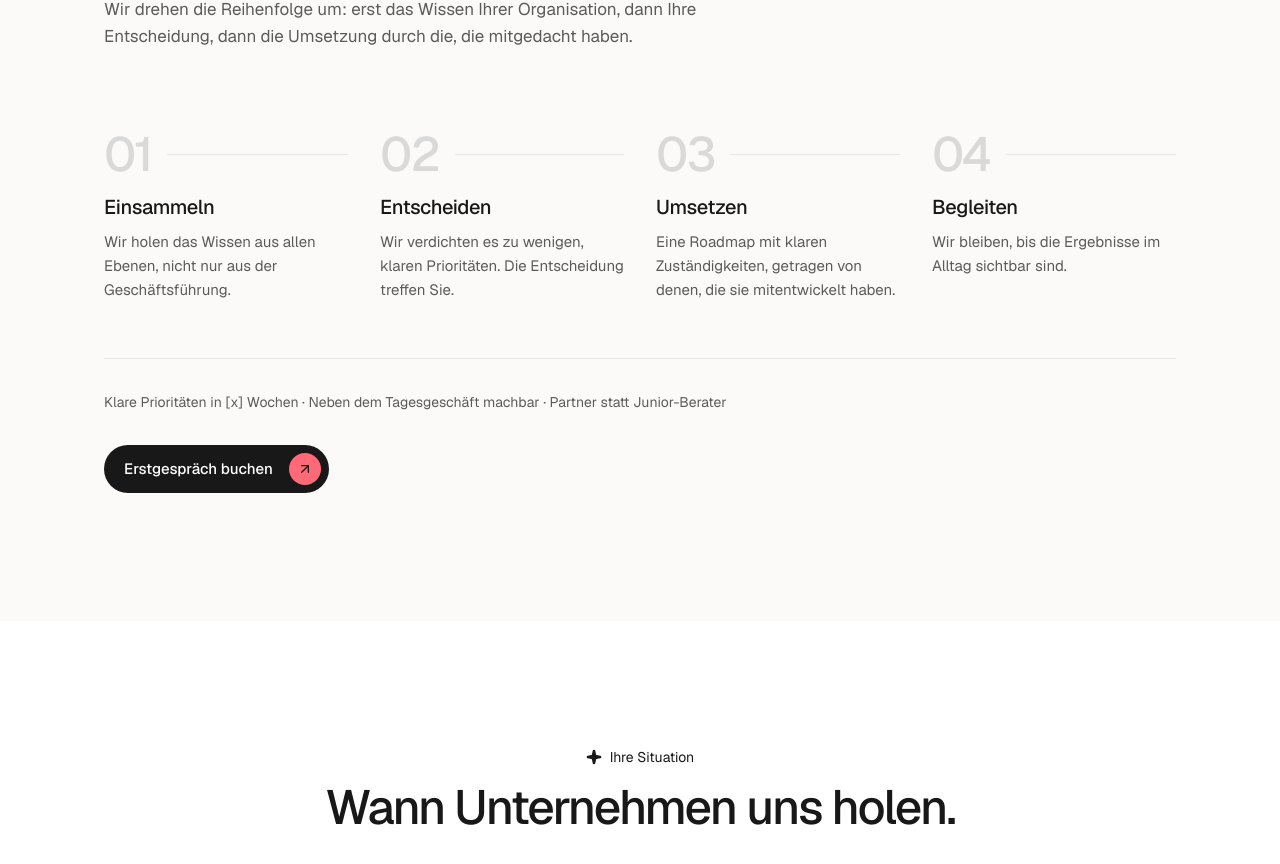
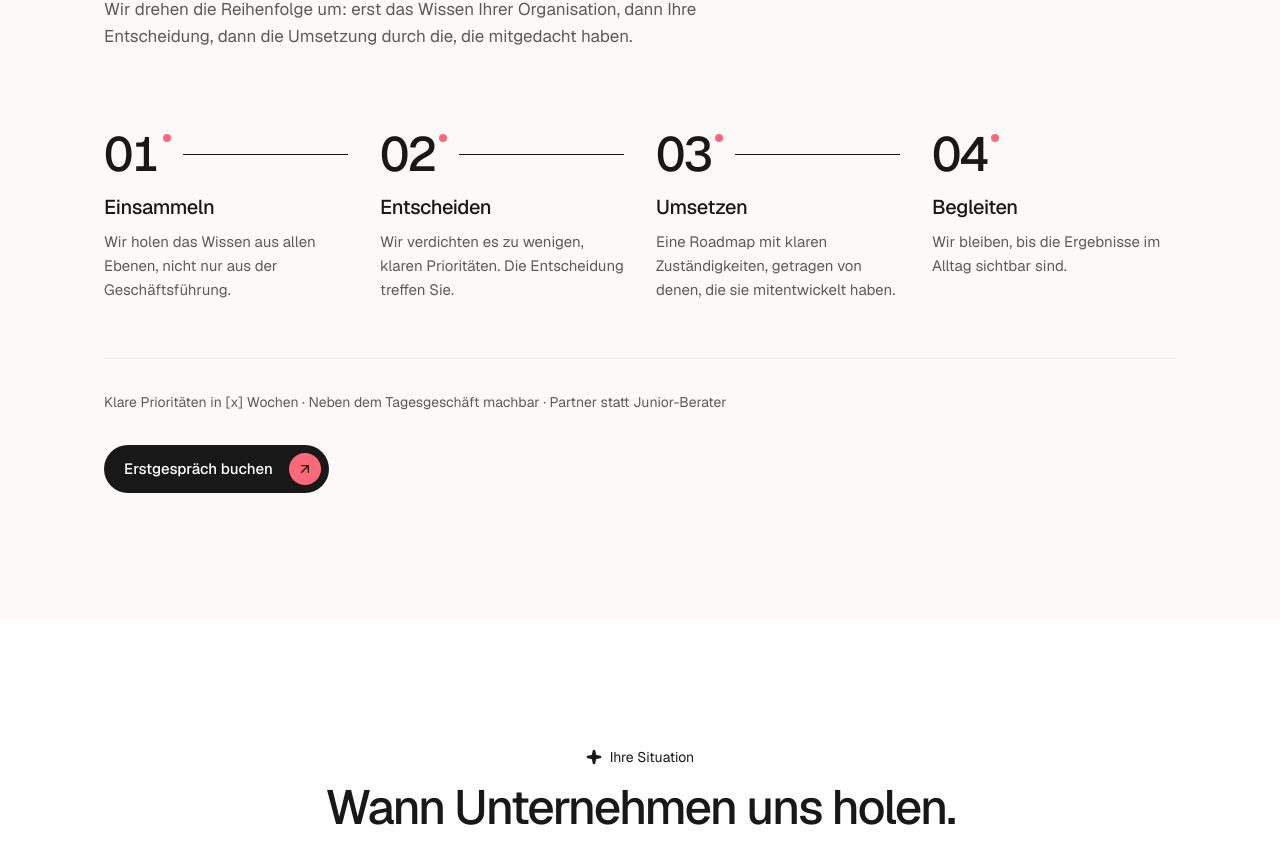
Before and after one commit to abuk800/uprg8, a Next.js app: page / in a window 1280 px wide. Shown: the part 5173-6037 px from the top of the page. Built offline with nearby package versions, Linux system fonts and the light colour scheme.

Commit message:
Methode: animierte Schritte 01-04 (Nummern, Linien, Coral-Punkt)
Co-Authored-By: Claude Sonnet 5.5 <noreply@anthropic.com>
Claude-Session: https://claude.ai/code/session_01PfaoSzB32cHCx6nXgJm6ke

```diff
--- /dev/null
+++ b/components/sections/method-steps.tsx
@@ -0,0 +1,99 @@
+"use client";
+
+import * as React from "react";
+import { H3 } from "@/components/ui/typography";
+import { cn } from "@/lib/utils";
+
+const STEPS = [
+  { n: "01", title: "Einsammeln", text: "Wir holen das Wissen aus allen Ebenen, nicht nur aus der Geschäftsführung." },
+  { n: "02", title: "Entscheiden", text: "Wir verdichten es zu wenigen, klaren Prioritäten. Die Entscheidung treffen Sie." },
+  { n: "03", title: "Umsetzen", text: "Eine Roadmap mit klaren Zuständigkeiten, getragen von denen, die sie mitentwickelt haben." },
+  { n: "04", title: "Begleiten", text: "Wir bleiben, bis die Ergebnisse im Alltag sichtbar sind." },
+];
+
+const STEP_MS = 900;
+
+/**
+ * Die vier Schritte laufen nacheinander an, sobald sie sichtbar sind:
+ * Nummer wird schwarz, ein Coral-Punkt setzt den Anker, die Linie zum nächsten Schritt füllt sich.
+ * Ohne JavaScript bleiben alle Inhalte sichtbar (graue Nummern, feine Linien).
+ */
+export function MethodSteps() {
+  const ref = React.useRef<HTMLOListElement>(null);
+  const [reached, setReached] = React.useState(0);
+
+  React.useEffect(() => {
+    const el = ref.current;
+    if (!el) return;
+    if (window.matchMedia("(prefers-reduced-motion: reduce)").matches || !("IntersectionObserver" in window)) {
+      setReached(STEPS.length);
+      return;
+    }
+    const timers: number[] = [];
+    const io = new IntersectionObserver(
+      ([entry]) => {
+        if (!entry.isIntersecting) return;
+        io.disconnect();
+        STEPS.forEach((_, i) => {
+          timers.push(window.setTimeout(() => setReached(i + 1), 250 + i * STEP_MS));
+        });
+      },
+      { threshold: 0.5 },
+    );
+    io.observe(el);
+    return () => {
+      io.disconnect();
+      timers.forEach(window.clearTimeout);
+    };
+  }, []);
+
+  return (
+    <ol ref={ref} className="mt-14 grid gap-10 md:mt-20 md:grid-cols-4 md:gap-8">
+      {STEPS.map((s, i) => {
+        const on = reached > i;
+        const last = i === STEPS.length - 1;
+        return (
+          <li key={s.n}>
+            <div className="flex items-center gap-4">
+              <span
+                className={cn(
+                  "relative text-[48px] font-medium leading-none tracking-[-0.04em] tabular-nums transition-colors duration-500",
+                  on ? "text-foreground" : "text-[#D9D9D9]",
+                )}
+              >
+                {s.n}
+                <span
+                  aria-hidden
+                  className={cn(
+                    "absolute -right-3 top-1 size-2 rounded-full bg-accent transition-all duration-500",
+                    on ? "scale-100 opacity-100" : "scale-0 opacity-0",
+                  )}
+                />
+              </span>
+              {!last && (
+                <span aria-hidden className="relative ml-2 hidden h-px flex-1 overflow-hidden bg-border md:block">
+                  <span
+                    className={cn(
+                      "absolute inset-0 origin-left bg-foreground transition-transform ease-out",
+                      on ? "scale-x-100 duration-[900ms]" : "scale-x-0 duration-0",
+                    )}
+                  />
+                </span>
+              )}
+            </div>
+            <div aria-hidden className="relative mt-4 h-px overflow-hidden bg-border md:hidden">
+              <span
+                className={cn(
+                  "absolute inset-0 origin-left bg-foreground transition-transform ease-out",
+                  on ? "scale-x-100 duration-[900ms]" : "scale-x-0 duration-0",
+                )}
+              />
+            </div>
+            <H3 className={cn("mt-4 transition-opacity duration-500", on ? "opacity-100" : "opacity-60")}>{s.title}</H3>
+            <p className="mt-2 text-[15px] text-muted-foreground">{s.text}</p>
+          </li>
+        );
+      })}
+    </ol>
+  );
+}
--- a/components/sections/method.tsx
+++ b/components/sections/method.tsx
@@ -1,14 +1,8 @@
+import { MethodSteps } from "@/components/sections/method-steps";
 import { Section } from "@/components/ui/section";
-import { Eyebrow, H2, H3 } from "@/components/ui/typography";
+import { Eyebrow, H2 } from "@/components/ui/typography";
 import { CtaButton } from "@/components/ui/cta-button";
 import { Reveal } from "@/components/ui/reveal";
-
-const STEPS = [
-  { n: "01", title: "Einsammeln", text: "Wir holen das Wissen aus allen Ebenen, nicht nur aus der Geschäftsführung." },
-  { n: "02", title: "Entscheiden", text: "Wir verdichten es zu wenigen, klaren Prioritäten. Die Entscheidung treffen Sie." },
-  { n: "03", title: "Umsetzen", text: "Eine Roadmap mit klaren Zuständigkeiten, getragen von denen, die sie mitentwickelt haben." },
-  { n: "04", title: "Begleiten", text: "Wir bleiben, bis die Ergebnisse im Alltag sichtbar sind." },
-];
 
 export function Method() {
   return (
@@ -25,21 +19,7 @@ export function Method() {
         </p>
       </Reveal>
 
-      <ol className="mt-14 grid gap-10 md:mt-20 md:grid-cols-4 md:gap-8">
-        {STEPS.map((s, i) => (
-          <li key={s.n}>
-            <Reveal delay={i * 100}>
-              <div className="flex items-center gap-4">
-                <span className="text-[48px] font-medium leading-none tracking-[-0.04em] text-[#D9D9D9]">{s.n}</span>
-                <span aria-hidden className="hidden h-px flex-1 bg-border md:block" />
-              </div>
-              <div aria-hidden className="mt-4 h-px bg-border md:hidden" />
-              <H3 className="mt-4">{s.title}</H3>
-              <p className="mt-2 text-[15px] text-muted-foreground">{s.text}</p>
-            </Reveal>
-          </li>
-        ))}
-      </ol>
+      <MethodSteps />
 
       <Reveal className="mt-14 border-t border-border pt-8">
         <p className="text-[14px] text-muted-foreground">
```
